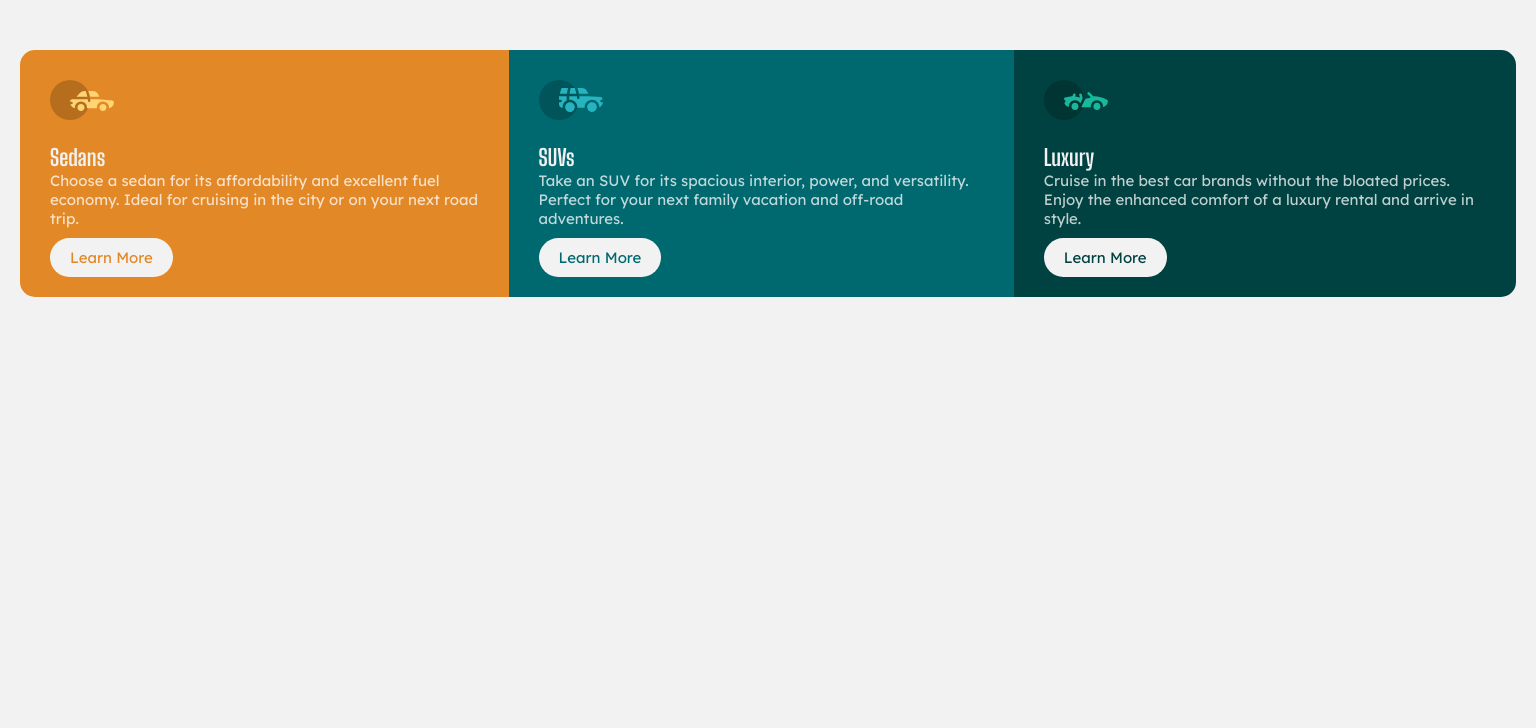
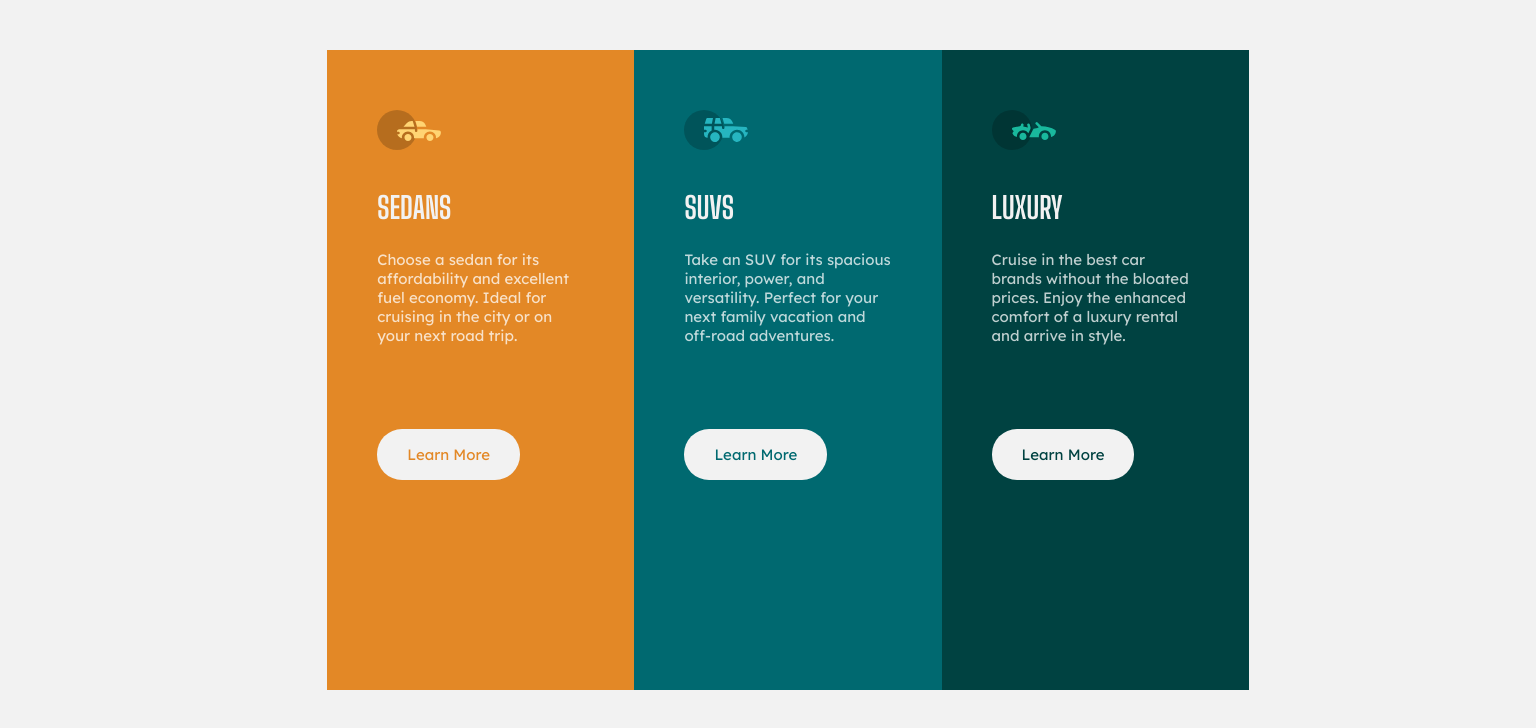
Before and after one commit to joaolassi/three-column-preview-card, a plain HTML site: page index.html in a window 1536 px wide. Drawn offline with Linux system fonts and the light colour scheme; files whose address does not match are found by name.

Commit message:
Sending the codes

```diff
--- a/styles/style.css
+++ b/styles/style.css
@@ -11,40 +11,46 @@ body {
   background-color: hsl(0, 0%, 95%);
 }
 
-img {}
+img {
+  margin-bottom: 10px;
+}
 
 h2 {
   font-family: 'Big Shoulders Display', cursive;
   font-weight: 700;
+  font-size: 30px;
   color: hsl(0, 0%, 95%);
-  margin-top: 20px;
-
+  margin: 25px 0;
+  text-transform: uppercase;
 }
 
 p {
   color: hsla(0, 0%, 100%, 0.75);
-  margin-bottom: 20px;
+  margin-bottom: 40px;
 }
 
 a {
   border-radius: 25px;
   background-color: hsl(0, 0%, 95%);
-  padding: 10px 20px;
+  padding: 16px 30px;
   text-decoration: none;
+  margin-bottom: 40px;
+
 }
 
 .container {
+
   display: flex;
   justify-content: center;
   flex-direction: column;
   align-items: stretch;
   margin: 50px 20px;
-  border-radius: 15px;
+  border-radius: 5px;
   overflow: hidden;
 }
 
 .card-cars {
-  padding: 30px 30px;
+  padding: 60px 50px;
 }
 
 .card-sedan {
@@ -71,18 +77,19 @@ a {
   color: hsl(179, 100%, 13%);
 }
 
-@media (min-width: 1024px) {
+@media (min-width: 1440px) {
+  p {
+    margin-bottom: 100px;
+  }
+
   .container {
+    width: 100%;
     flex-direction: row;
+    border-radius: 5px;
+  }
+
+  .card-cars {
+    width: 20vw;
+    height: 80vh;
   }
 }
-
-/* Entre */
-@media (min-width: 1024px) and (max-width: 1300px) {}
-
-/* Impressora */
-@media print {
-  .card-cars {
-    border: 5px solid black;
-  }
-}
```
